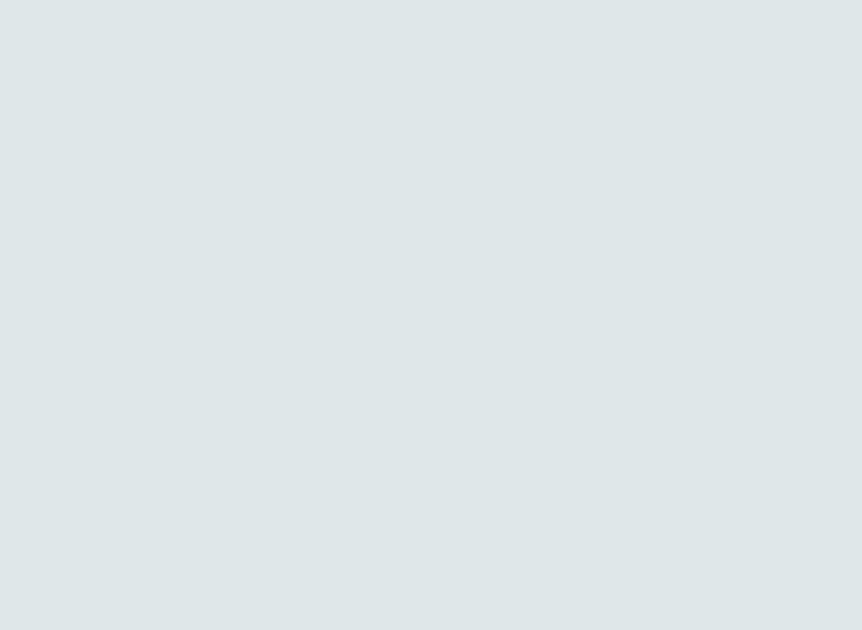
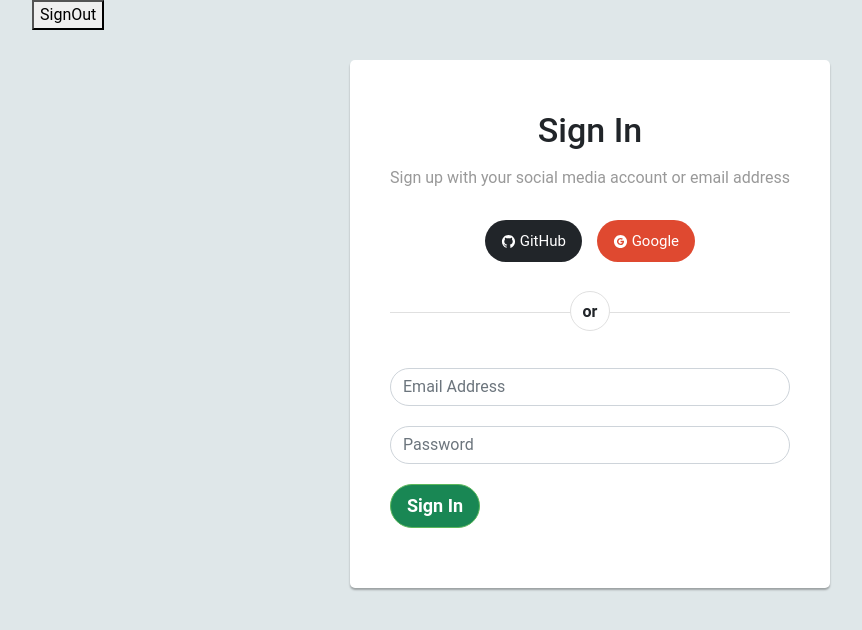
Before and after one commit to taiki-nd/scout_go_front, a React (Create React App) app: page /signin in a window 1280 px wide. Before the commit this address had no page. Shown: the top 630 px of the page, without its empty margins (50-912 px from the left). Built offline with nearby package versions, Linux system fonts and the light colour scheme; no server answers.

Commit message:
signinのルーティング

```diff
--- a/src/App.tsx
+++ b/src/App.tsx
@@ -1,7 +1,9 @@
 import { BrowserRouter, Route, Routes } from 'react-router-dom';
 import './App.css';
+import { Header } from './components/part/Header';
 import { SignUp } from './components/page/user/signup/SignUp';
 import { SignUp2 } from './components/page/user/signup/SignUp2';
+import { SignIn } from './components/page/user/signin/SignIn';
 
 function App() {
   return (
@@ -10,12 +12,13 @@ function App() {
         <BrowserRouter>
           <main className="container">
             {
-              //header, menu
+              <Header />
             }
 
             <Routes>
               <Route path="/signup" element={<SignUp />} />
               <Route path="/signup2" element={<SignUp2 />} />
+              <Route path="/signin" element={<SignIn />} />
             </Routes>
 
             {
--- /dev/null
+++ b/src/components/page/user/signin/SignIn.tsx
@@ -0,0 +1,127 @@
+import { AiFillGithub, AiFillGoogleCircle } from 'react-icons/ai'
+import { signInWithEmailAndPassword, GoogleAuthProvider, GithubAuthProvider, signInWithPopup } from "firebase/auth";
+import { useState, useEffect } from "react";
+import { Navigate } from "react-router-dom";
+import { auth } from "../../../../utils/firebase";
+import { useCallback } from 'react';
+import { SyntheticEvent } from 'react';
+
+export const SignIn = () => {
+  const [email, setEmail] = useState("");
+  const [password, setPassword] = useState("");
+  const [authMessage, setAuthMessage] = useState("");
+  const [signInStatus, setSignInStatus] = useState(false);
+
+  // signIn状態の確認
+  useEffect(() => {
+    auth.onAuthStateChanged(user => {
+      if (user) {
+        console.log('user signed in');
+        setSignInStatus(true);
+      } else {
+        console.log('user not signed in');
+      }
+    })
+  }, [])
+
+  /**
+   * signIpWithEmail
+   * userサインイン処理
+   */
+  const signInWithEmail = (event: any) => {
+    event.preventDefault();
+
+    signInWithEmailAndPassword(auth, email, password)
+      .then((user) => {
+        console.log('ログイン成功:', user.user.uid)
+      })
+      .catch((error) => {
+        console.error(error)
+      })
+  };
+
+  /**
+   * signInWithGitHub
+   * userサインイン処理
+   */
+  const SignInWithGitHub = useCallback(async (e: SyntheticEvent) => {
+    e.preventDefault();
+
+    console.log('signIn with github')
+
+    const provider = new GithubAuthProvider();
+    signInWithPopup(auth, provider)
+      .then((result) => {
+        const user = result.user;
+        console.log(user)
+      }).catch((error) => {
+        const errorCode = error.code;
+        const errorMessage = error.message;
+        const email = error.customData.email;
+        const credential = GithubAuthProvider.credentialFromError(error);
+      });
+  }, [])
+
+  /**
+   * signInWithGoogle
+   * userサインイン処理
+   */
+  const SignInWithGoogle = useCallback(async (e: SyntheticEvent) => {
+    e.preventDefault();
+
+    console.log('signIn with google')
+
+    const provider = new GoogleAuthProvider();
+    signInWithPopup(auth, provider)
+      .then((result) => {
+        const user = result.user;
+        console.log(user)
+      }).catch((error) => {
+        const errorCode = error.code;
+        const errorMessage = error.message;
+        const email = error.customData.email;
+        const credential = GoogleAuthProvider.credentialFromError(error);
+      });
+  }, [])
+
+  if (signInStatus === true) {
+    return (
+      <Navigate to='/' />
+    );
+  }
+
+  return (
+    <>
+      <div className="signup-form">
+        <form className="container" onSubmit={signInWithEmail}>
+          <h2>Sign In</h2>
+          <p className="hint-text">Sign up with your social media account or email address</p>
+          {
+            authMessage === ''
+              ? <div></div>
+              : <div className="alert alert-danger" role="alert">{authMessage}</div>
+          }
+          <div className="social-btn text-center">
+            <div className="btn btn-dark btn-lg" onClick={SignInWithGitHub}><AiFillGithub /> GitHub</div>
+            <div className="btn btn-danger btn-lg" onClick={SignInWithGoogle}><AiFillGoogleCircle /> Google</div>
+          </div>
+          <div className="or-seperator"><b>or</b></div>
+          <div className="form-group">
+            <input type="email" className="form-control input-lg" name="email" placeholder="Email Address" required
+              onChange={e => setEmail(e.target.value)}
+            />
+          </div>
+          <div className="form-group">
+            <input type="password" className="form-control input-lg" name="password" placeholder="Password"
+              required pattern="(?=.*?[a-z])(?=.*?[A-Z])(?=.*?\d)[a-zA-Z\d]{6,}" title="半角英大文字・半角英小文字・半角数字いれずれも必ず含む6文字以上"
+              onChange={e => setPassword(e.target.value)}
+            />
+          </div>
+          <div className="form-group">
+            <button type="submit" className="btn btn-success btn-lg btn-block signup-btn">Sign In</button>
+          </div>
+        </form>
+      </div>
+    </>
+  );
+}
--- a/src/components/page/user/signup/SignUp.tsx
+++ b/src/components/page/user/signup/SignUp.tsx
@@ -2,10 +2,11 @@ import "./SignUp.css"
 import { AiFillGithub, AiFillGoogleCircle } from 'react-icons/ai'
 import { useState, useEffect, useCallback, SyntheticEvent } from "react";
 import { auth } from "../../../../utils/firebase";
-import { getAuth, signInWithPopup, createUserWithEmailAndPassword, GithubAuthProvider, GoogleAuthProvider } from "firebase/auth";
+import { signInWithPopup, createUserWithEmailAndPassword, GithubAuthProvider, GoogleAuthProvider } from "firebase/auth";
 import { errorMessageConstants } from "../../../../config/constant";
 import { passwordPattern } from "../../../../utils/regularExpressions";
 import { Navigate } from "react-router-dom";
+import { Link } from "react-router-dom";
 
 export const SignUp = () => {
   const [email, setEmail] = useState("");
@@ -19,6 +20,7 @@ export const SignUp = () => {
     auth.onAuthStateChanged(user => {
       if (user) {
         console.log('user signed in');
+        setSignInStatus(true);
       } else {
         console.log('user not signed in');
       }
@@ -153,7 +155,7 @@ export const SignUp = () => {
             <button type="submit" className="btn btn-success btn-lg btn-block signup-btn">Sign Up</button>
           </div>
         </form>
-        <div className="text-center">Already have an account? <a href="#">Login here</a></div>
+        <div className="text-center">Already have an account? <Link to="/signin">Login here</Link></div>
       </div>
     </>
   );
--- /dev/null
+++ b/src/components/part/Header.tsx
@@ -0,0 +1,19 @@
+import { signOut } from 'firebase/auth'
+import { auth } from '../../utils/firebase';
+
+export const Header = () => {
+  const clickLogout = async () => {
+    signOut(auth).then(()=>{
+      console.log("ログアウトしました");
+    })
+    .catch( (error)=>{
+      console.log(`ログアウト時にエラーが発生しました (${error})`);
+    });
+  }
+
+  return(
+    <>
+      <button onClick={clickLogout}>SignOut</button>
+    </>
+  );
+}
```
